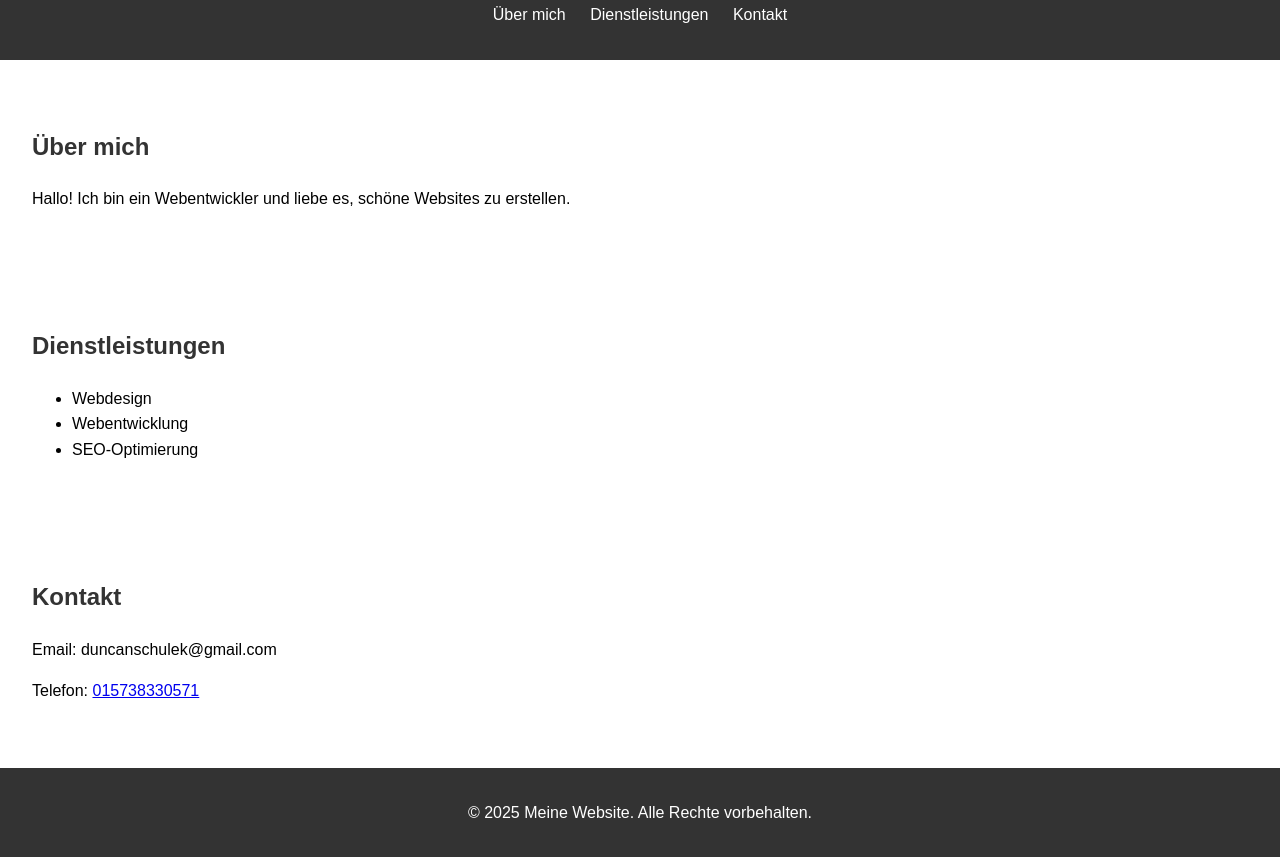
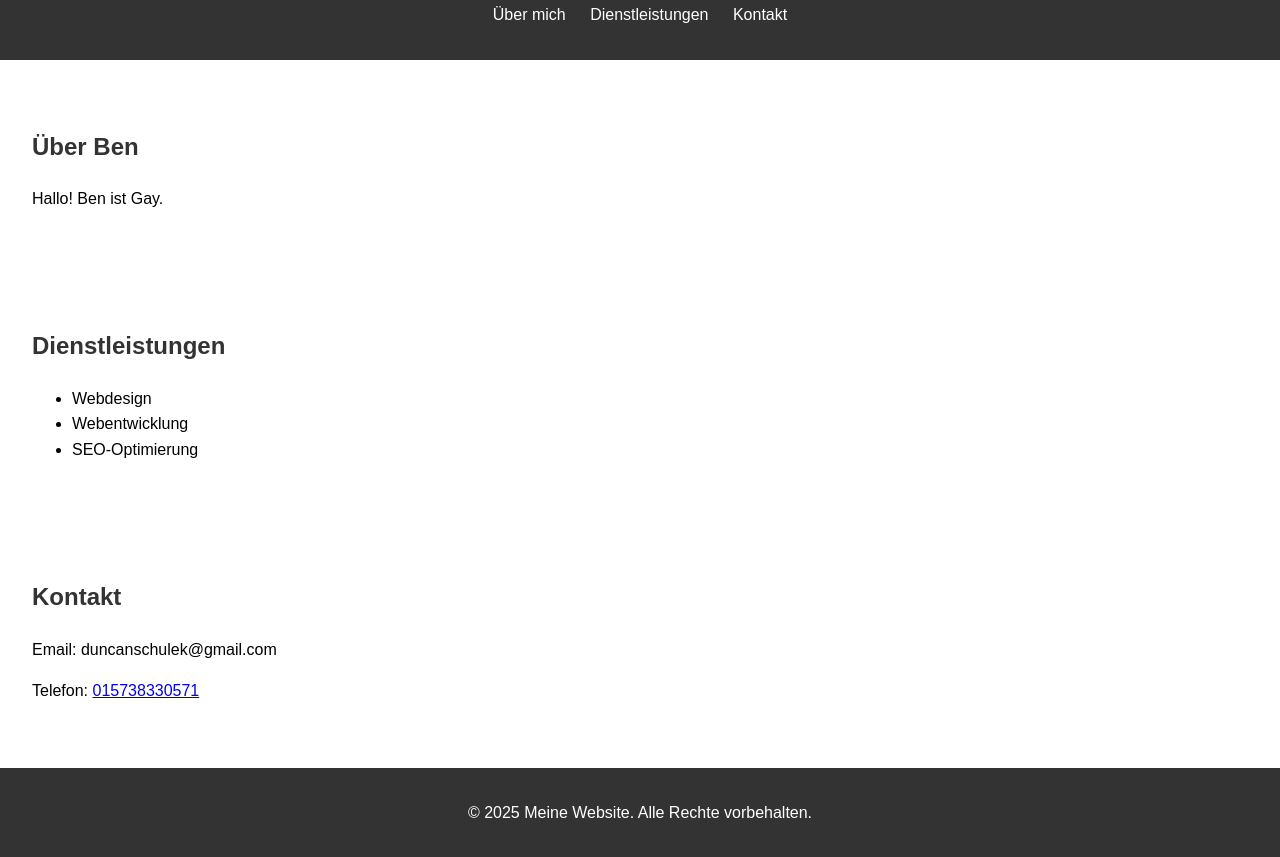
Before and after one commit to einfachduncan/Webside-2, a plain HTML site: page index.html in a window 1280 px wide. Shown: the part 81-938 px from the top of the page. Drawn offline with Linux system fonts and the light colour scheme.

Commit message:
Update index.html

```diff
--- a/index.html
+++ b/index.html
@@ -19,8 +19,8 @@
     </header>
 
     <section id="about">
-        <h2>Über mich</h2>
-        <p>Hallo! Ich bin ein Webentwickler und liebe es, schöne Websites zu erstellen.</p>
+        <h2>Über Ben</h2>
+        <p>Hallo! Ben ist Gay.</p>
     </section>
 
     <section id="services">
```
